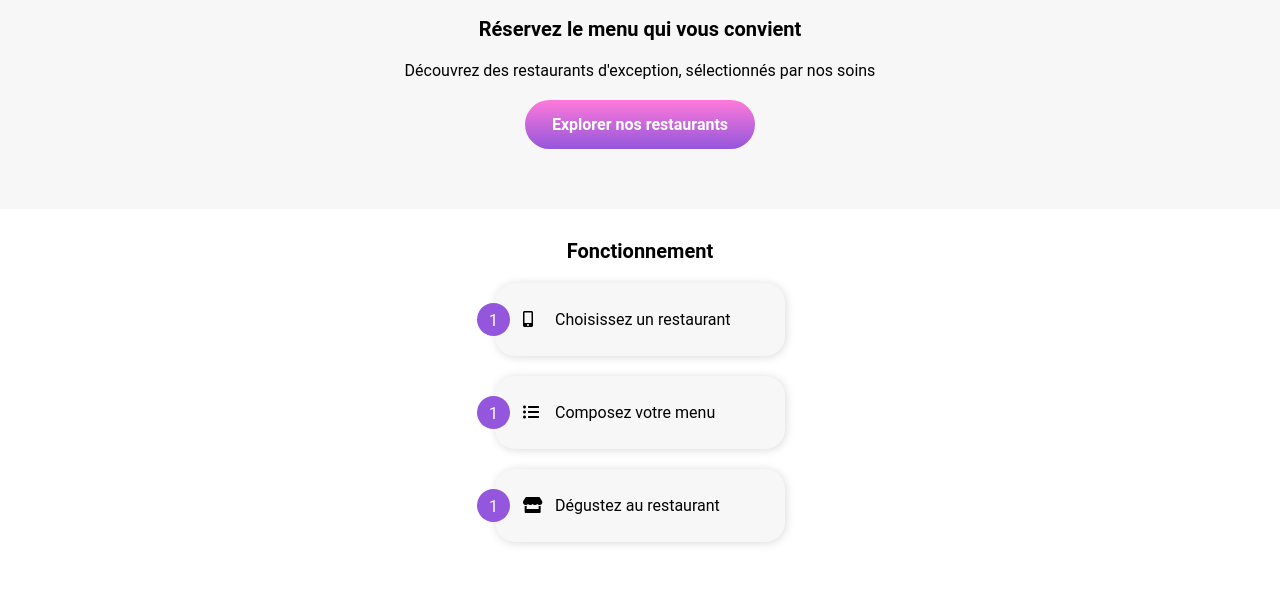
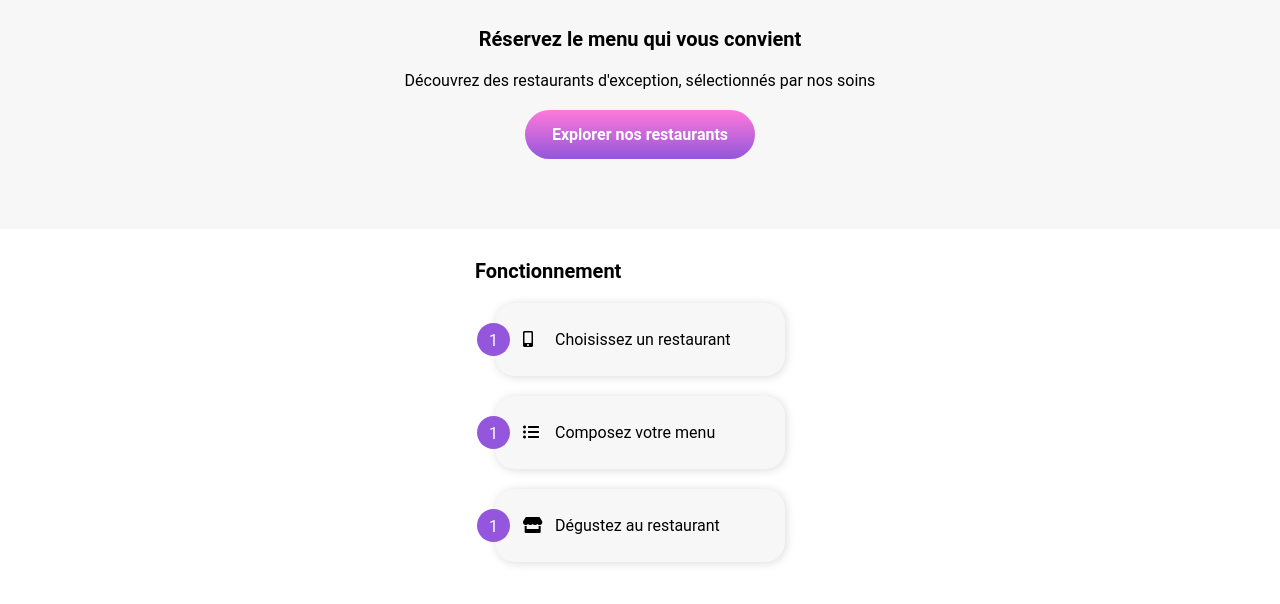
Before and after one commit to adrianpaulstaron/OCP3, a plain HTML site: page index.html in a window 1280 px wide. Shown: the part 148-752 px from the top of the page. Drawn offline with Linux system fonts and the light colour scheme.

Commit message:
fixed paddings margins

```diff
--- a/index.html
+++ b/index.html
@@ -26,7 +26,9 @@
             </div>
         </header>
         <section id="operation">
-                <h2 class="text">Fonctionnement</h2>
+                <div id="operationtitle">
+                    <h2 class="text">Fonctionnement</h2>
+                </div>
             <div class="operationbutton text">
                 <div class="operationnumbercontainerdiv">
                     <div class="operationnumber">1</div>
@@ -62,5 +64,9 @@
                 </div>
             </div>
         </section>
+
+        <section id="restaurants">
+
+        </section>
     </body>
 </html>
--- a/style.css
+++ b/style.css
@@ -38,7 +38,7 @@ header {
 
 #explore {
     background-color: #F7F7F7;
-    padding: 20px;
+    padding: 30px;
     display: flex;
     flex-direction: column;
     align-items: center;
@@ -64,11 +64,14 @@ h2 {
 /*================== fonctionnement ==================*/
 
 #operation {
-    padding-top: 20px;
-    margin: 10px;
+    padding: 30px;
     display: flex;
     flex-direction: column;
     align-items: center;
+}
+
+#operationtitle {
+    width: 330px;
 }
 
 .operationbutton {
@@ -114,3 +117,11 @@ h2 {
 .operationtext {
     padding-left: 40px;
 }
+
+
+/*================== restaurants ==================*/
+
+#restaurants {
+    margin: 10px;
+
+}
```
